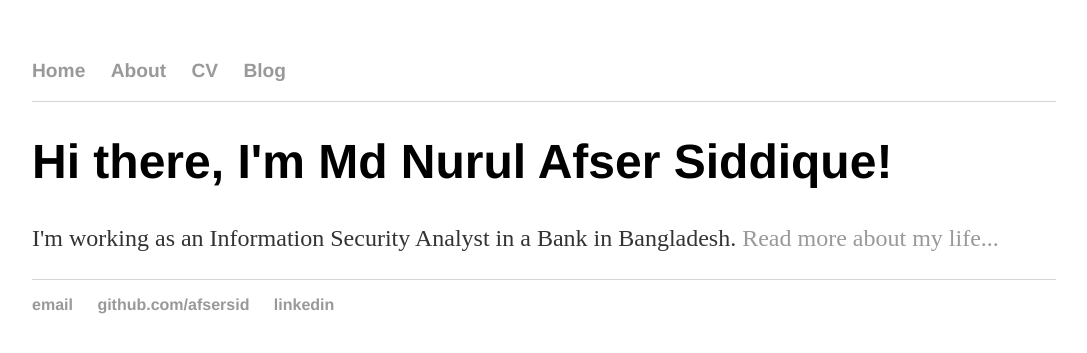
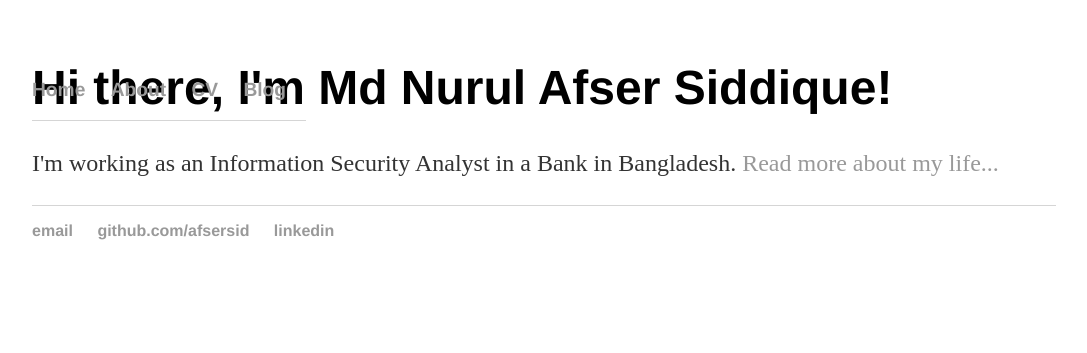
Before and after one commit to afsersid/afsersid.github.io, a Jekyll site: the page built from index.html, in a window 1280 px wide. Shown: the top 353 px of the page, without its empty margins (96-1183 px from the left). Built offline with Jekyll 4.4.1, drawn with Linux system fonts in a browser that asks for light colours.

Commit message:
Update main.css
navbar fixed

```diff
--- a/css/main.css
+++ b/css/main.css
@@ -31,6 +31,7 @@ p {
 nav {
     border-bottom: 1px solid #d5d5d5;
     font-size: 1.2em;
+    position: fixed;
 }
 footer {
     border-top: 1px solid #d5d5d5;
```
